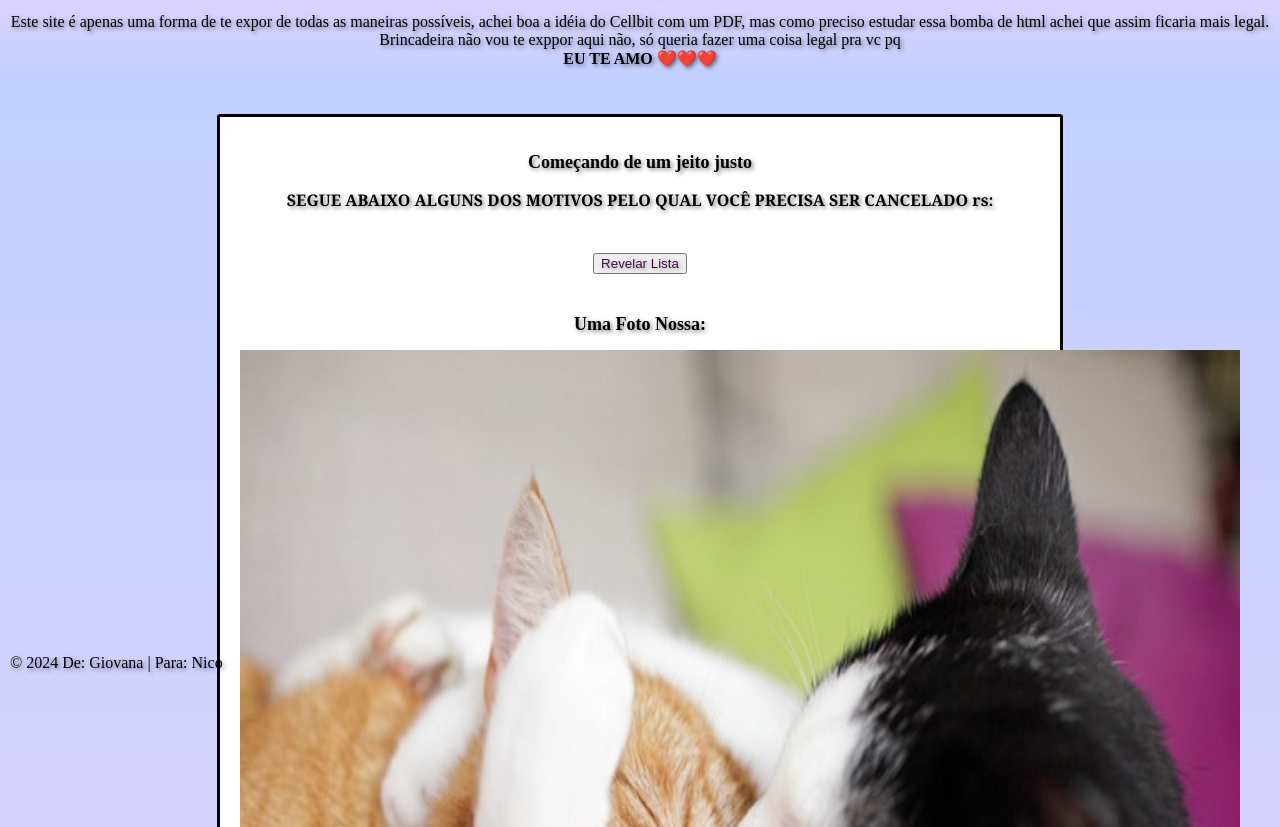
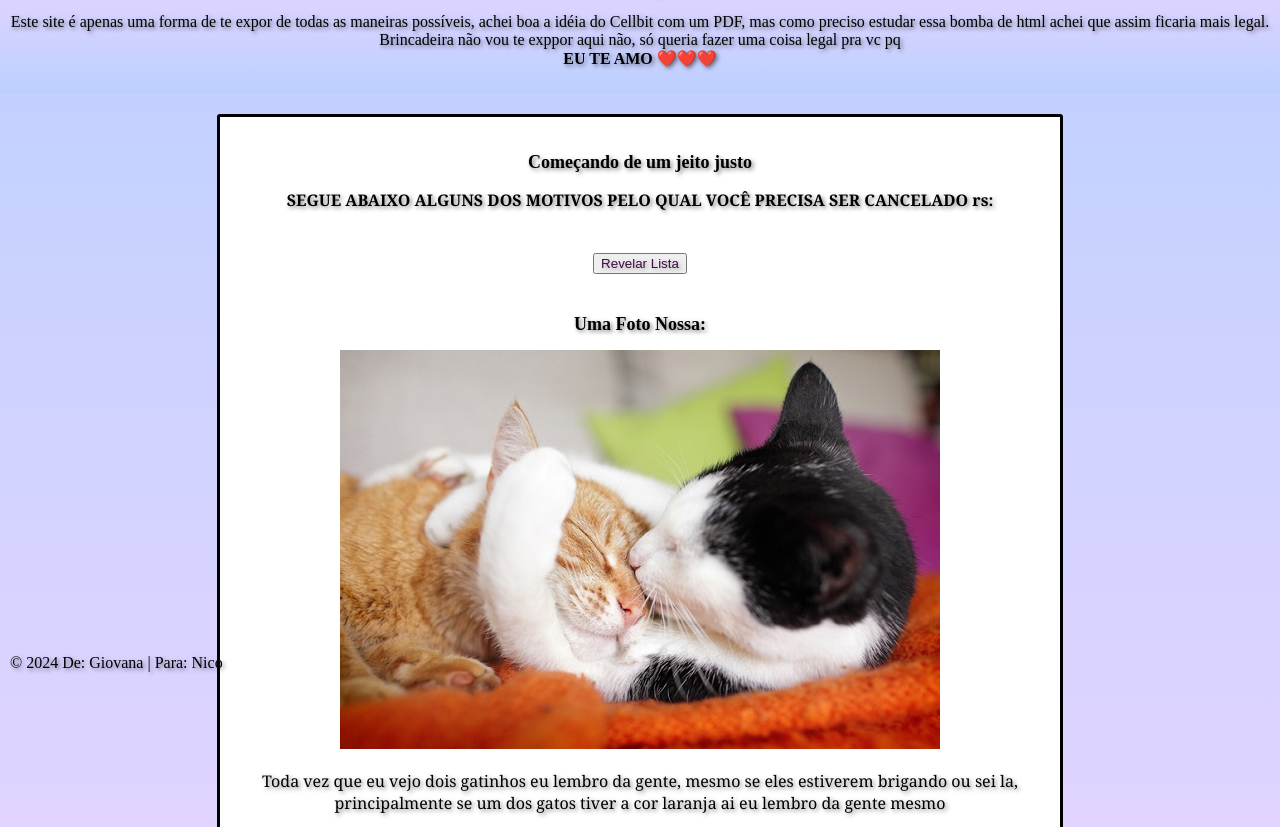
Before and after one commit to ggasparotte/pings, a plain HTML site: page index.html in a window 1280 px wide. Shown: the part 102-929 px from the top of the page. Drawn offline with Linux system fonts and the light colour scheme; grey boxes are pictures that could not be loaded.

Commit message:
Update index.html

```diff
--- a/index.html
+++ b/index.html
@@ -36,7 +36,7 @@
         </section>
 
         <h1>Uma Foto Nossa:</h1>
-        <img src="nois.jpg" alt="nois" height="1000" width="1000">
+        <img src="nois.jpg" alt="nois" height="auto" width="auto">
         <P>Toda vez que eu vejo dois gatinhos eu lembro da gente, mesmo se eles estiverem brigando ou sei la, principalmente se um dos gatos tiver a cor laranja ai eu lembro da gente mesmo</P>
 <img src="lrj.png" alt="gatolaranja" height="70" width="50">
         <h1>Pq eu fiz isso?</h1>
```
